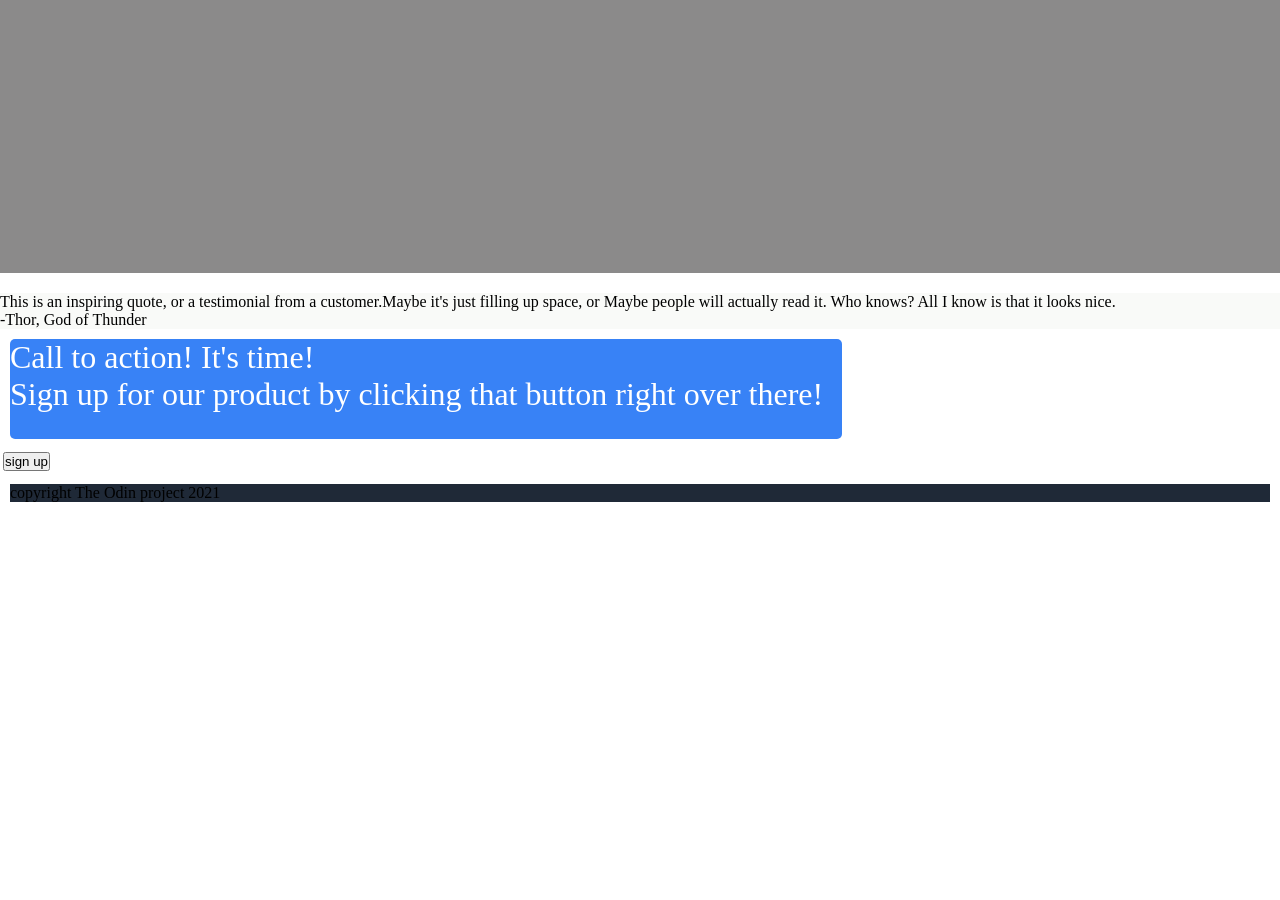
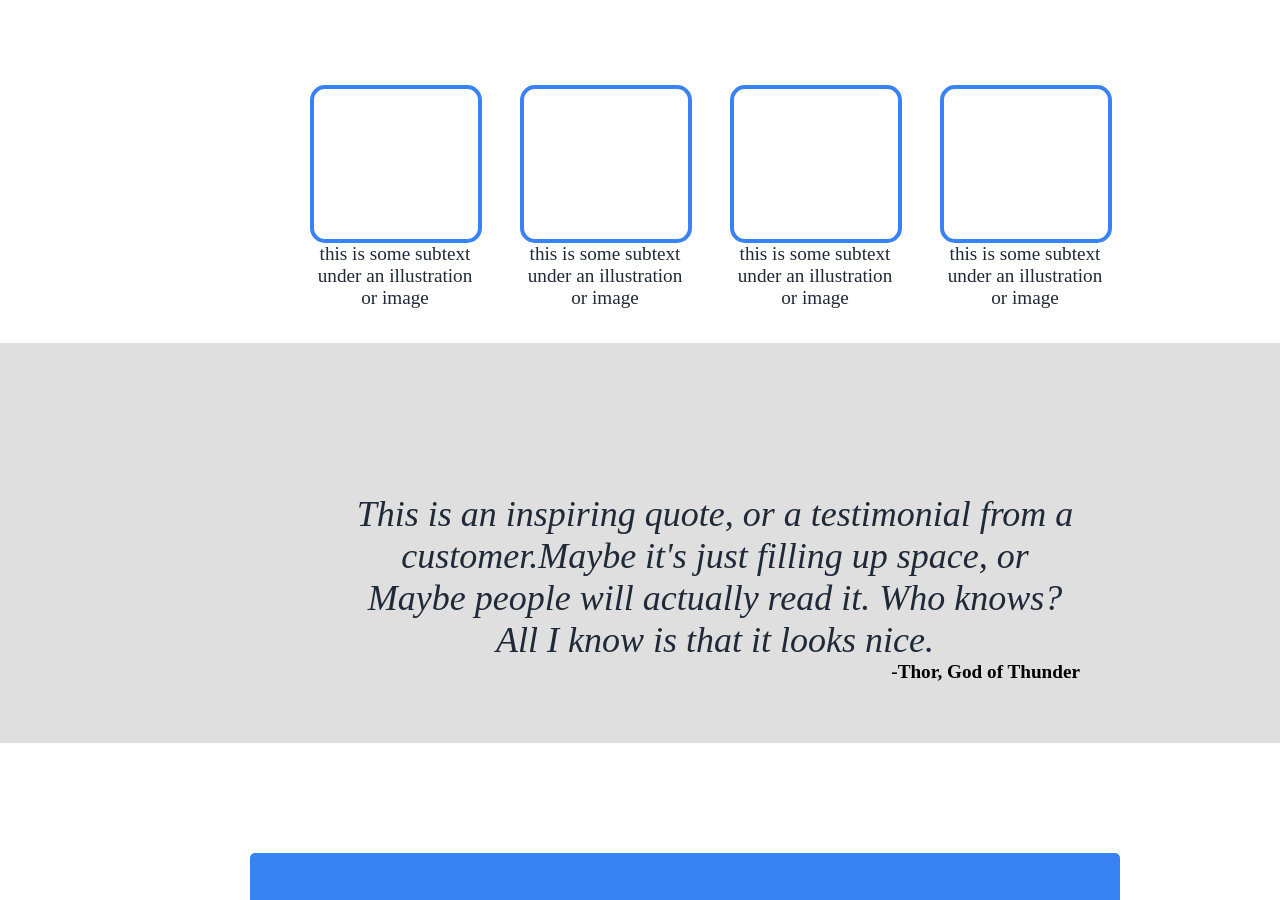
Before and after one commit to k9nzo/2nd, a plain HTML site: page index.html in a window 1280 px wide. Shown: the part 600-1500 px from the top of the page. Before the commit the page ends 1112 px from the top, so only its background shows below. Drawn offline with Linux system fonts and the light colour scheme.

Commit message:
index.html

```diff
--- a/index.html
+++ b/index.html
@@ -14,21 +14,25 @@
         <div class="navbar">
           <nav>
             <ul>
-              <li><p><a href="">header link one</a></p></li>
-              <li><p><a href="">header link two</a></p></li>
-              <li><p><a href="">header link three</a></p></li>
+              <li>
+                <p><a href="#">header link one</a></p>
+              </li>
+              <li>
+                <p><a href="#">header link two</a></p>
+              </li>
+              <li>
+                <p><a href="#">header link three</a></p>
+              </li>
             </ul>
           </nav>
         </div>
-
-
       </header>
       <div class="flex">
         <div class="web">
           <h1>This website is awesome</h1>
-      <p class="men">This website has some subtext that goes here under the main title.
-         it's a smaller font and the color is lower
-        contrast
+          <p class="men">
+            This website has some subtext that goes here under the main title.
+            it's a smaller font and the color is lower contrast
           </p>
           <button class="butto" type="button">sign up</button>
         </div>
@@ -40,40 +44,52 @@
     <!--first part ends of the top blackish background color-->
     <!--start of the info section-->
     <div class="info">
-      <h2>some random information</h2>
+      <h2>some random information.</h2>
       <div class="images">
         <menu>
-      <li>this is some subtext under an illustration or image</li>
-      <li>this is some subtext under an illustration or image</li>
-      <li>this is some subtext under an illustration or image</li>
-      <li>this is some subtext under an illustration or image</li>
+          <li class="q">
+            <p class="a"></p>
+            this is some subtext under an illustration or image
+          </li>
+          <li class="q">
+            <p class="a"></p>
+            this is some subtext under an illustration or image
+          </li>
+          <li class="q">
+            <p class="a"></p>
+            this is some subtext under an illustration or image
+          </li>
+          <li class="q">
+            <p class="a"></p>
+            this is some subtext under an illustration or image
+          </li>
         </menu>
       </div>
     </div>
     <!---->
     <div class="inspir">
-      <p>This is an inspiring quote, or a testimonial from a
-         customer.Maybe it's just filling up space, or Maybe
-         people will actually read it. Who knows? All I know
-        is that it looks nice.</p>
       <div class="nam">
-        <p>-Thor, God of Thunder</p>
+        <p class="w">
+          This is an inspiring quote, or a testimonial from a customer.Maybe
+          it's just filling up space, or Maybe people will actually read it. Who
+          knows? All I know is that it looks nice.
+        </p>
+        <p class="e">-Thor, God of Thunder</p>
       </div>
     </div>
-    <!---->
+    <!--end of inspiring qoute and start on of the sign in-->
     <div class="sign">
-      <div class="action">
-        <p>Call to action! It's time!</p>
-      </div>
+      <div class="ss">
+        <p class="action">Call to action! It's time!</p>
         <div class="par">
-        <p>Sign up for our product by clicking that button right over there!</p>
+          <p class="pi">
+            Sign up for our product by clicking that button right over there!
+          </p>
+          <button class="sig" type="button">sign up</button>
         </div>
       </div>
-      <div class="sig">
-        <button type="button">sign up</button>
     </div>
-    </div>
-    <!---->
-    <footer>copyright The Odin project 2021</footer>
+    <!--end of sign in and start of the footer-->
+    <footer class="fot">copyright kalisa k9nzo</footer>
   </body>
 </html>
--- a/style.css
+++ b/style.css
@@ -68,7 +68,6 @@ h1 {
 }
 /* end of the image placeholder and the blackish top beginning and start of the info section */
 .info {
-  background-color: rgba(31, 29, 29, 0.516);
   width: 100%;
   height: 400px;
 }
@@ -77,6 +76,7 @@ h2 {
   margin-left: 500px;
   font-weight: 900;
   color: #1f2937;
+  margin-top: 70px;
 }
 .images {
   color: #1f2937;
@@ -84,31 +84,92 @@ h2 {
 menu {
   display: flex;
   list-style-type: none;
+  margin-left: 270px;
+  margin-top: 100px;
 }
-
+.q {
+  margin-left: 40px;
+  font-size: larger;
+  width: 170px;
+  text-align: center;
+}
+.a {
+  width: 164px;
+  height: 150px;
+  border: 4px solid #3882f6;
+  border-radius: 15px;
+}
 /*end of information and start of inspiration part */
 .inspir {
-  margin-top: 20px;
-  background-color: #f9faf8;
+  margin-top: 00px;
+  background-color: rgba(94, 91, 91, 0.195);
+  height: 50vh;
+  text-align: center;
 }
-/* end of inspiration and start of sign in */
+.nam {
+  text-align: center;
+  width: 730px;
+  margin-left: 350px;
+  padding-top: 150px;
+}
+.w {
+  font-size: 36px;
+  font-family: light italic;
+  color: #1f2937;
+  font-style: italic;
+  font-weight: 300;
+}
+.e {
+  font-size: larger;
+  text-align: right;
+  font-weight: bolder;
+}
+/* end of inspiration and start of sign in and footer */
 .sign {
   background-color: #3882f6;
-  font-size: 2rem;
-  width: 65%;
-  height: 100px;
-
-  margin: 10px;
+  width: 68%;
+  height: 150px;
+  margin-left: 250px;
+  margin-top: 110px;
+  margin-bottom: 110px;
   border-radius: 5px;
   color: white;
 }
+.ss {
+  margin-left: 150px;
+  padding-top: 50px;
+}
+.action {
+  font-weight: 900;
+  font-size: x-large;
+}
+.par {
+  display: flex;
+}
+.pi {
+  font-size: large;
+  font-weight: 400;
+  color: rgba(202, 198, 198, 0.882);
+}
 .sig {
   border: 3px solid white;
-
+  background-color: #3882f6;
   font-size: 16px;
   border-radius: 5px;
+  color: #f9faf8;
+  font-weight: 900;
+  margin-left: 140px;
+  padding: 10px 30px 10px 30px;
+}
+/*end of sign in and start of the footer */
+.fot {
+  height: 30px;
 }
 footer {
-  margin: 10px;
   background-color: #1f2937;
+  text-align: center;
+  color: rgba(202, 198, 198, 0.882);
+  font-size: 21px;
+  padding-top: 30px;
+  padding-bottom: 30px;
 }
```
Also changed, not shown: 1 other file. Lines whose indentation alone changed are shown as unchanged.
